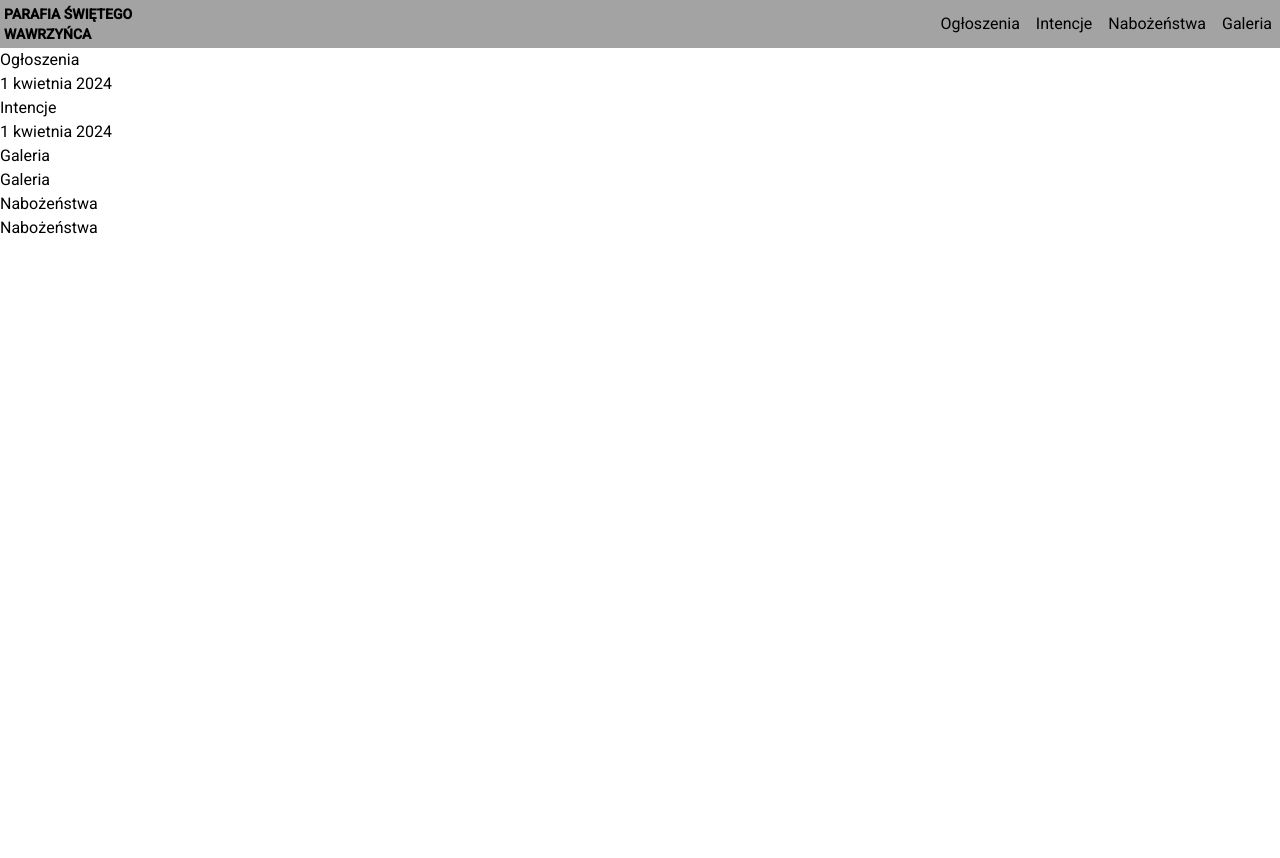
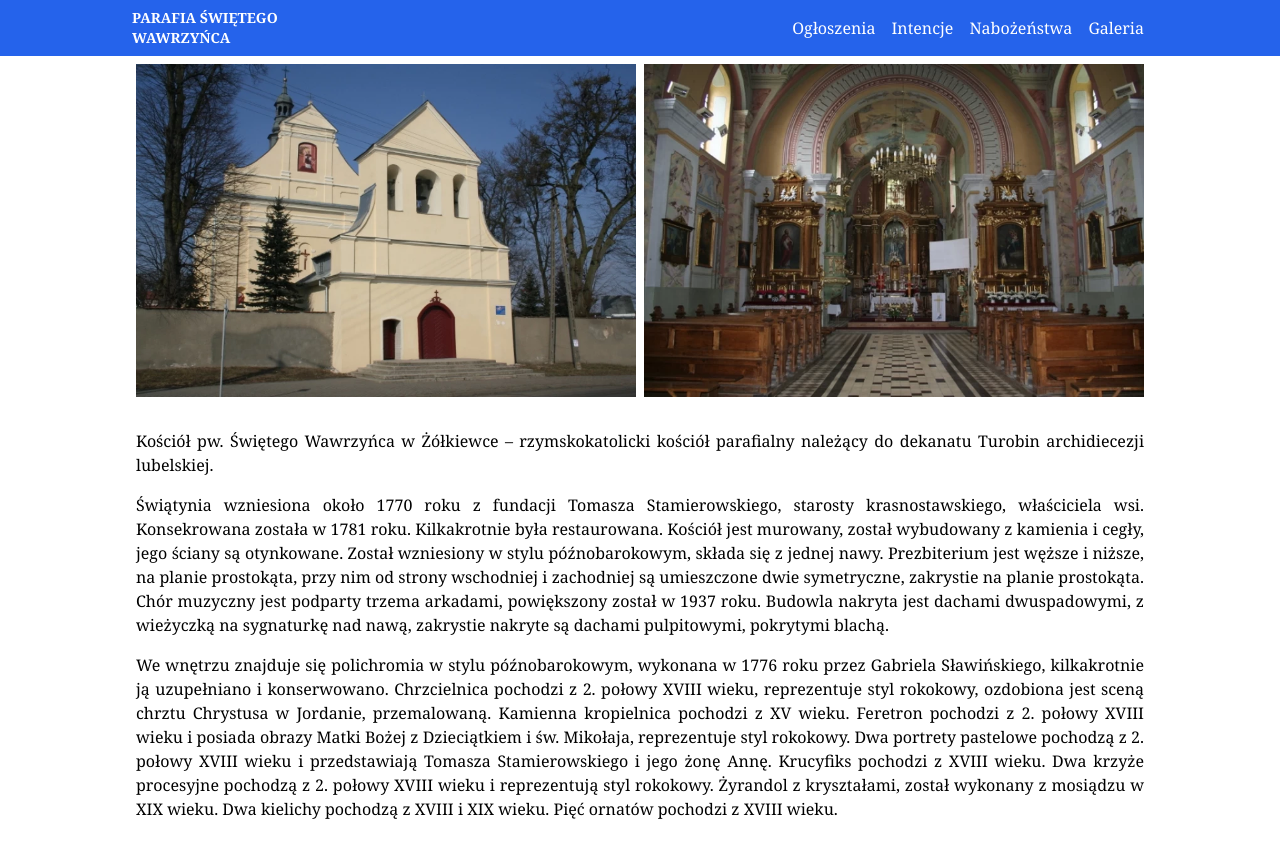
Before and after one commit to parafia-zolkiewka/strona-test, an Angular app: page / in a window 1280 px wide. Shown: the top 858 px of the page. Before the commit the page ends 800 px from the top, so only its background shows below. Built offline with nearby package versions, Linux system fonts and the light colour scheme.

Commit message:
home page

```diff
--- a/src/app/app.component.html
+++ b/src/app/app.component.html
@@ -1,12 +1,13 @@
-<header class="bg-neutral-400">
+<header class="bg-blue-600 text-white py-1 px-2">
+  <div class="container max-w-screen-lg mx-auto">
     <div class="flex justify-between items-center">
-    <a class="p-1" routerLink="/"
+      <a class="p-1" routerLink="/" (click)="closeMenu()"
         ><div class="flex flex-col uppercase font-bold text-sm">
           <div>Parafia świętego</div>
           <div>wawrzyńca</div>
         </div></a
       >
-    <button class="flex md:hidden p-2 bg-green-400" (click)="toggle()">
+      <button class="flex md:hidden p-2" (click)="toggle()">
         @if (menuOpen) {
         <mat-icon fontIcon="close" />
         }@else{
@@ -36,6 +37,9 @@
       }
     </nav>
     }
+  </div>
 </header>
 
+<main class="container max-w-screen-lg mx-auto p-2">
   <router-outlet />
+</main>
--- a/src/app/home/home.component.html
+++ b/src/app/home/home.component.html
@@ -1,30 +1,36 @@
-<h2>Ogłoszenia</h2>
-<ul>
-  <li *ngFor="let ogloszenie of ogloszenia">
-    <a [routerLink]="['/ogloszenia', ogloszenie]">{{
-      formatDate(ogloszenie)
-      }}</a>
-  </li>
-</ul>
-
-<h2>Intencje</h2>
-<ul>
-  <li *ngFor="let intencja of intencje">
-    <a [routerLink]="['/intencje', intencja]">{{ formatDate(intencja) }}</a>
-  </li>
-</ul>
-
-
-<h2>Galeria</h2>
-<ul>
-  <li>
-    <a [routerLink]="['/galeria']">Galeria</a>
-  </li>
-</ul>
-
-<h2>Nabożeństwa</h2>
-<ul>
-  <li>
-    <a [routerLink]="['/nabozenstwa']">Nabożeństwa</a>
-  </li>
-</ul>
+<div class="gap-2 grid grid-cols-1 md:grid-cols-2">
+  <img src="assets/img/1.webp" alt="kościół_zewnątrz" />
+  <img src="assets/img/2.webp" alt="kościół_wewnątrz" />
+</div>
+<article class="space-y-4 text-justify py-8">
+  <p>
+    Kościół pw. Świętego Wawrzyńca w Żółkiewce – rzymskokatolicki kościół
+    parafialny należący do dekanatu Turobin archidiecezji lubelskiej.
+  </p>
+  <p>
+    Świątynia wzniesiona około 1770 roku z fundacji Tomasza Stamierowskiego,
+    starosty krasnostawskiego, właściciela wsi. Konsekrowana została w 1781
+    roku. Kilkakrotnie była restaurowana. Kościół jest murowany, został
+    wybudowany z kamienia i cegły, jego ściany są otynkowane. Został wzniesiony
+    w stylu późnobarokowym, składa się z jednej nawy. Prezbiterium jest węższe i
+    niższe, na planie prostokąta, przy nim od strony wschodniej i zachodniej są
+    umieszczone dwie symetryczne, zakrystie na planie prostokąta. Chór muzyczny
+    jest podparty trzema arkadami, powiększony został w 1937 roku. Budowla
+    nakryta jest dachami dwuspadowymi, z wieżyczką na sygnaturkę nad nawą,
+    zakrystie nakryte są dachami pulpitowymi, pokrytymi blachą.
+  </p>
+  <p>
+    We wnętrzu znajduje się polichromia w stylu późnobarokowym, wykonana w 1776
+    roku przez Gabriela Sławińskiego, kilkakrotnie ją uzupełniano i
+    konserwowano. Chrzcielnica pochodzi z 2. połowy XVIII wieku, reprezentuje
+    styl rokokowy, ozdobiona jest sceną chrztu Chrystusa w Jordanie,
+    przemalowaną. Kamienna kropielnica pochodzi z XV wieku. Feretron pochodzi z
+    2. połowy XVIII wieku i posiada obrazy Matki Bożej z Dzieciątkiem i św.
+    Mikołaja, reprezentuje styl rokokowy. Dwa portrety pastelowe pochodzą z 2.
+    połowy XVIII wieku i przedstawiają Tomasza Stamierowskiego i jego żonę Annę.
+    Krucyfiks pochodzi z XVIII wieku. Dwa krzyże procesyjne pochodzą z 2. połowy
+    XVIII wieku i reprezentują styl rokokowy. Żyrandol z kryształami, został
+    wykonany z mosiądzu w XIX wieku. Dwa kielichy pochodzą z XVIII i XIX wieku.
+    Pięć ornatów pochodzi z XVIII wieku.
+  </p>
+</article>
--- a/src/index.html
+++ b/src/index.html
@@ -7,8 +7,10 @@
     <meta name="viewport" content="width=device-width, initial-scale=1" />
     <link rel="icon" type="image/x-icon" href="favicon.ico" />
     <style type="text/css" id="dynamic-styles"></style>
+    <link rel="preconnect" href="https://fonts.googleapis.com" />
+    <link rel="preconnect" href="https://fonts.gstatic.com" crossorigin />
     <link
-      href="https://fonts.googleapis.com/css2?family=Roboto:wght@300;400;500&display=swap"
+      href="https://fonts.googleapis.com/css2?family=Noto+Serif:ital,wght@0,100..900;1,100..900&display=swap"
       rel="stylesheet"
     />
     <link
--- a/src/styles.css
+++ b/src/styles.css
@@ -5,5 +5,5 @@
 @tailwind utilities;
 
 body {
-  font-family: Roboto, "Helvetica Neue", sans-serif;
+  font-family: "Noto Serif", serif;
 }
```
Lines whose indentation alone changed are shown as unchanged.
